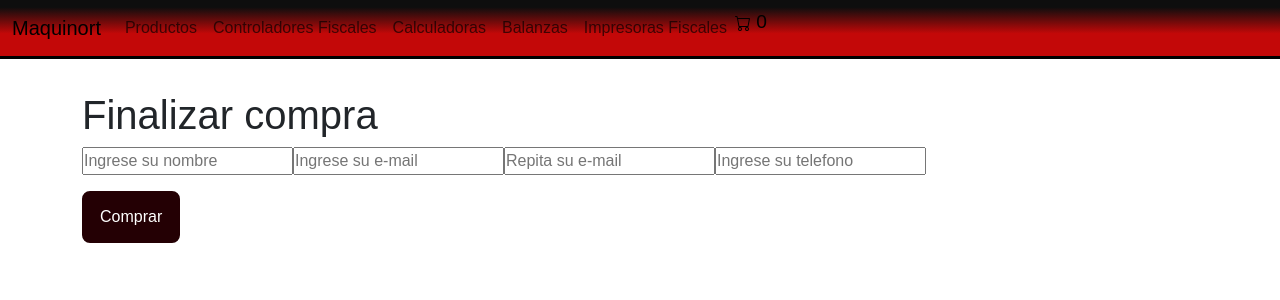
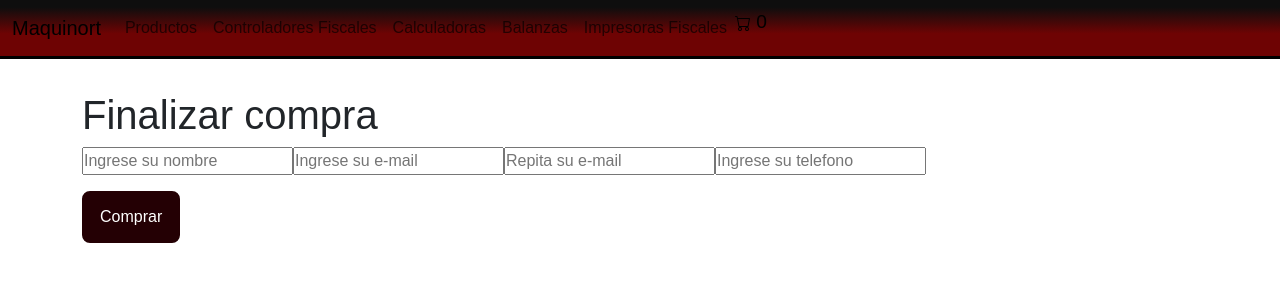
Before and after one commit to jpcaponetto/PreEntregas_React, a React (Create React App) app: page /checkout in a window 1280 px wide. Shown: the top 300 px of the page. Built offline with nearby package versions, Linux system fonts and the light colour scheme.

Commit message:
Proyecto Final

```diff
--- a/src/App.css
+++ b/src/App.css
@@ -27,7 +27,7 @@
   align-items:center;
   background-color: rgba(110,3,3,1);
   border-bottom: 3px solid black;
-  background: linear-gradient(0deg, rgba(195,8,8,1) 40%, rgba(14,14,14,1) 87%);
+  background: linear-gradient(0deg, rgba(110,3,3,1) 40%, rgba(14,14,14,1) 87%);
 }
 
 .logo {
--- a/src/App.jsx
+++ b/src/App.jsx
@@ -6,6 +6,7 @@ import ItemDetailContainer from './Components/ItemDetailContainer/ItemDetailCont
 import {CartProvider} from './Context/CartContext';
 import Carrito from './Components/Carrito/Carrito';
 import Checkout from './Components/Checkout/Checkout';
+import Error404 from './Components/Error404/Error404';
 
 
 
@@ -25,6 +26,8 @@ function App() {
         <Route path={"/productos/:category"} element={<ItemListContainer />}/>
         <Route path={"/carrito"} element={<Carrito />}/>
         <Route path={"/checkout"} element={<Checkout />}/>
+        <Route path={"*"} element={<Error404 />}/>
+
 
       </Routes>
       </BrowserRouter>
--- /dev/null
+++ b/src/Components/Error404/Error404.jsx
@@ -0,0 +1,9 @@
+import React from 'react'
+
+const Error404 = () => {
+  return (
+    <div><h1>Error 404 - Pagina no encontrada</h1></div>
+  )
+}
+
+export default Error404
--- a/src/Components/ItemDetail/ItemDetail.jsx
+++ b/src/Components/ItemDetail/ItemDetail.jsx
@@ -1,5 +1,3 @@
-// import Card from 'react-bootstrap/Card';
-
 import { useContext, useState } from "react";
 import ItemCount from "../ItemCount/ItemCount"
 import { CartContext } from "../../Context/CartContext";
```
Also changed, not shown: 1 other file (tests, documents, lock files or other folders).
